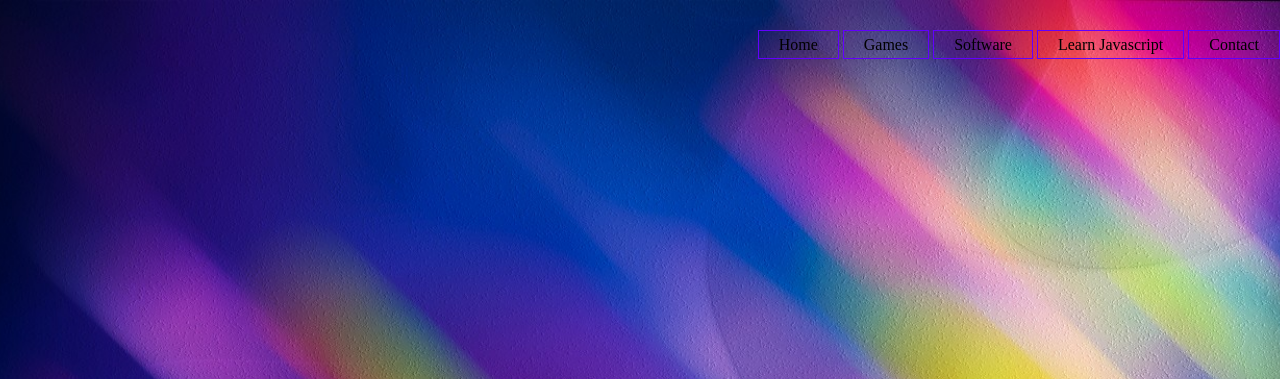
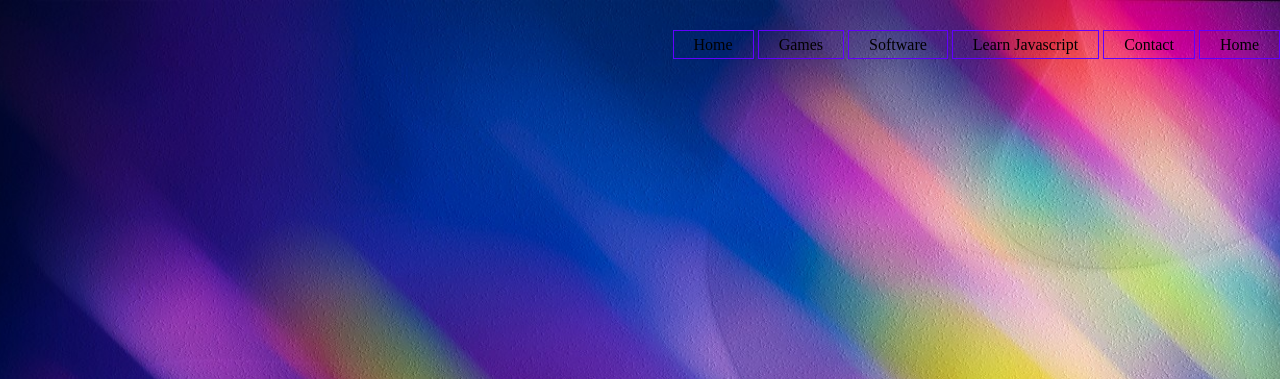
Before and after one commit to Aryanpati/jiko-s_world.github.io, a plain HTML site: page index.html in a window 1280 px wide. Shown: the top 379 px of the page. Drawn offline with Linux system fonts and the light colour scheme.

Commit message:
Update index.html

```diff
--- a/index.html
+++ b/index.html
@@ -15,6 +15,7 @@
                 <li><a href="https://store.steampowered.com/software/">Software</a></li>
                 <li><a href="https://www.youtube.com/playlist?list=PLTjRvDozrdlxEIuOBZkMAK5uiqp8rHUax">Learn Javascript</a></li>
                 <li><a href="file:///E:/javasript%20edit/index.html">Contact</a></li>
+                <li><a href="file:///E:/wesite%20project%20guys%20!/index.html">Home</a></li>
             </ul>
        </div>
        <div class="title">
```
